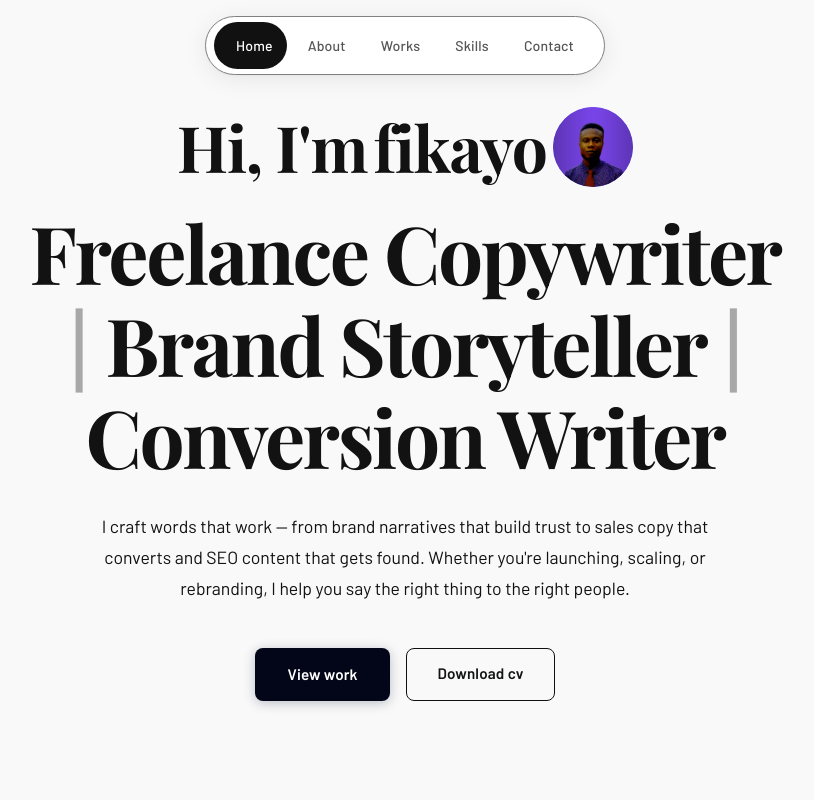
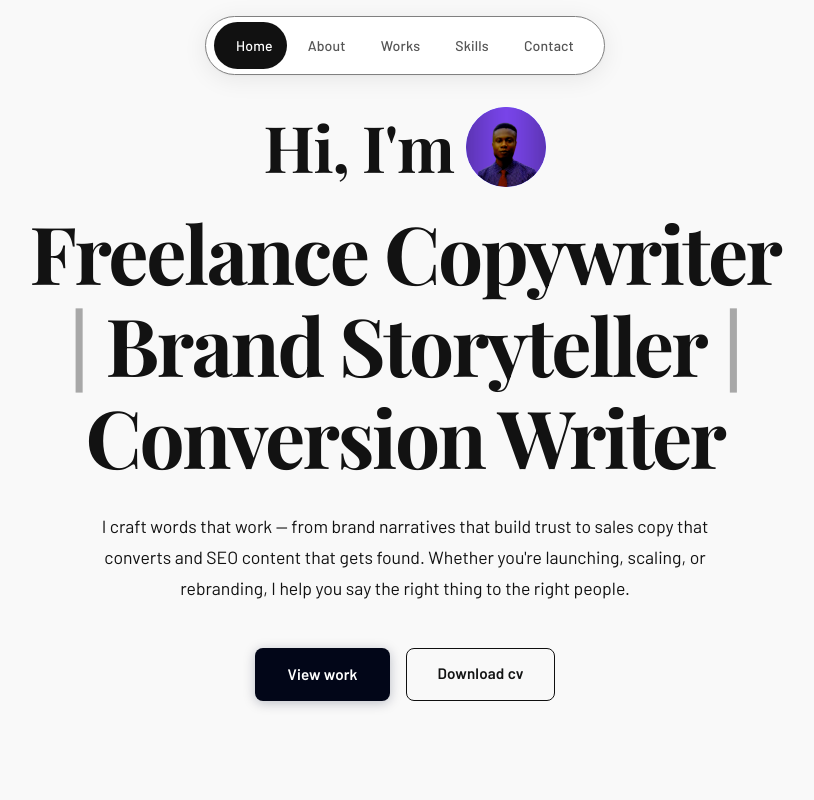
Before and after one commit to fikayo360/copywriterPortfolio, a React (Vite) app: page / in a window 1280 px wide. Shown: the top 800 px of the page, without its empty margins (235-1049 px from the left). Built offline with nearby package versions, Linux system fonts and the light colour scheme; a web font is replaced by a local one.

Commit message:
first commit

```diff
--- a/src/components/hero/hero.jsx
+++ b/src/components/hero/hero.jsx
@@ -27,7 +27,7 @@ const Hero = () => {
       <Navbar />
      <div className="hero__content">
         <h1 className="hero__greeting">
-          Hi, I'm <span className="hero__name">fikayo</span>
+          Hi, I'm <span className="hero__name"></span>
           <span className="hero__avatar" aria-hidden="true">
             <img
               src="./fikayo.png"
--- a/src/components/testimonials/reviews.css
+++ b/src/components/testimonials/reviews.css
@@ -125,9 +125,6 @@
 
 /* ── Tablet (2 columns) ─────────────────────────────────────── */
 @media (max-width: 900px) {
-  .tm{
-    display: none;
-  }
   .tm__grid {
     grid-template-columns: repeat(2, 1fr);
   }
```
